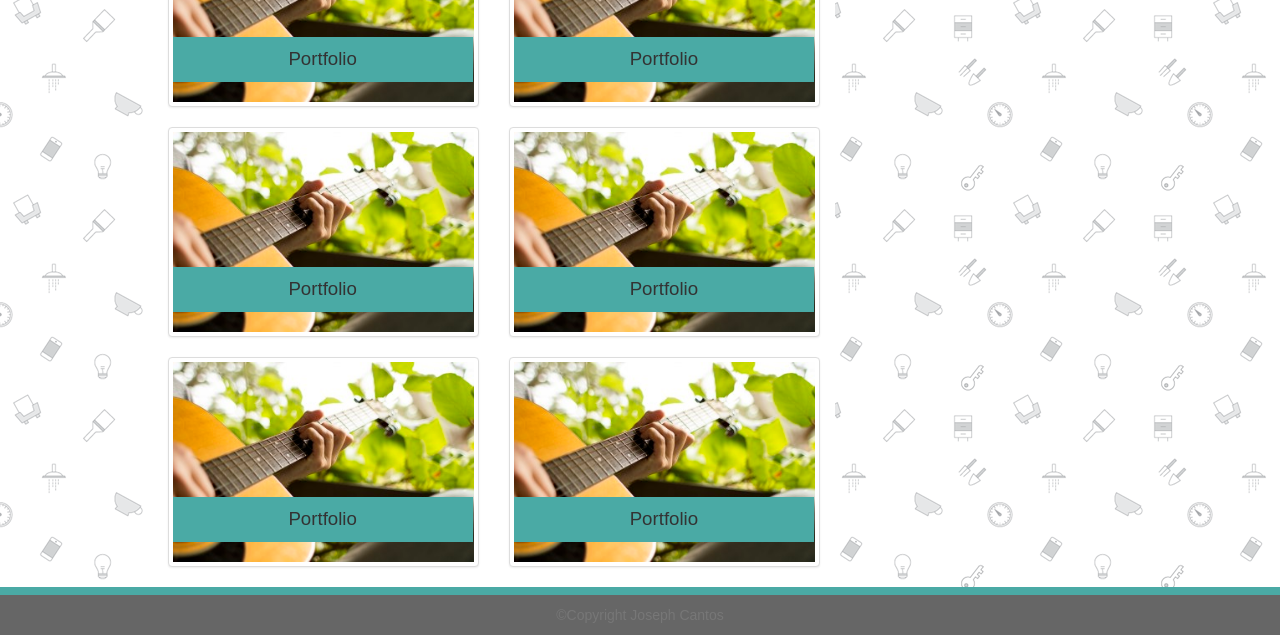
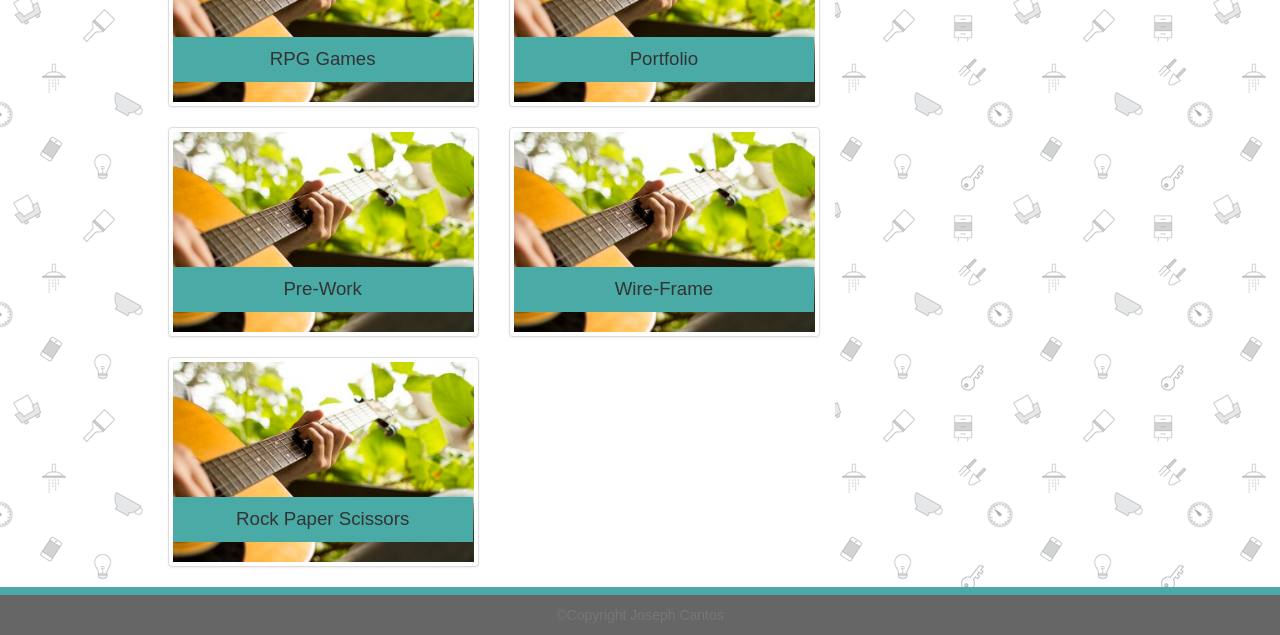
Before and after one commit to Cants820/Bootstrap-Portfolio, a plain HTML site: page portfolio.html in a window 1280 px wide. Shown: the part 351-986 px from the top of the page. Drawn offline with nearby package versions, Linux system fonts and the light colour scheme.

Commit message:
read me finished

```diff
--- a/portfolio.html
+++ b/portfolio.html
@@ -55,7 +55,7 @@
         <div class="col-xs-6">
         <a href="#" class="thumbnail">
         <img src="assets/images/placeholder.jpg" alt="placeholder">
-        <p class="caption">Portfolio</p>
+        <p class="caption">RPG Games</p>
         </a>
         </div>
         <div class="col-xs-6">
@@ -67,25 +67,19 @@
         <div class="col-xs-6">
         <a href="#" class="thumbnail">
         <img src="assets/images/placeholder.jpg" alt="placeholder">
-        <p class="caption">Portfolio</p>
+        <p class="caption">Pre-Work</p>
         </a>
         </div>
         <div class="col-xs-6">
         <a href="#" class="thumbnail">
         <img src="assets/images/placeholder.jpg" alt="placeholder">
-        <p class="caption">Portfolio</p>
+        <p class="caption">Wire-Frame</p>
         </a>
         </div>
         <div class="col-xs-6">
         <a href="#" class="thumbnail">
         <img src="assets/images/placeholder.jpg" alt="placeholder">
-        <p class="caption">Portfolio</p>
-        </a>
-        </div>
-        <div class="col-xs-6">
-        <a href="#" class="thumbnail">
-        <img src="assets/images/placeholder.jpg" alt="placeholder">
-        <p class="caption">Portfolio</p>
+        <p class="caption">Rock Paper Scissors</p>
         </a>
         </div>
       </div>
```
Also changed, not shown: index.html (+1 -1 lines), 1 other file.
